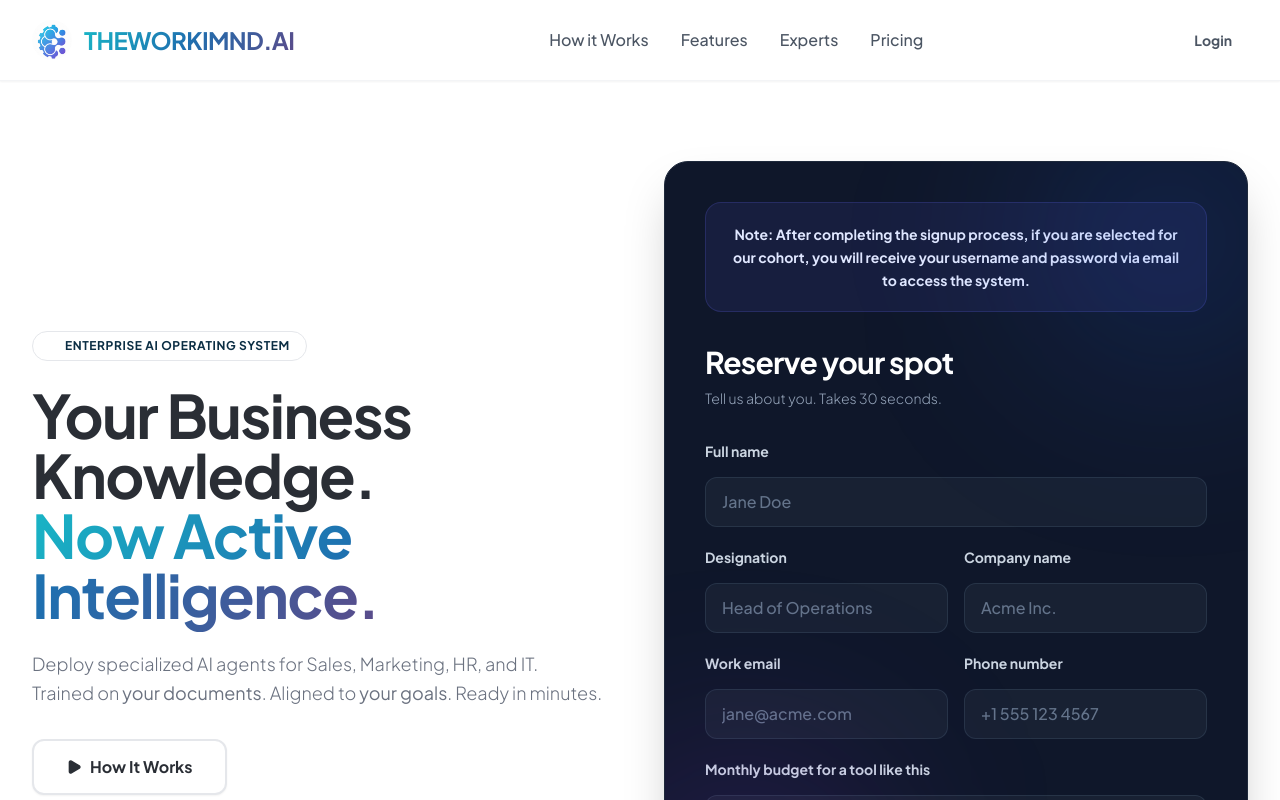
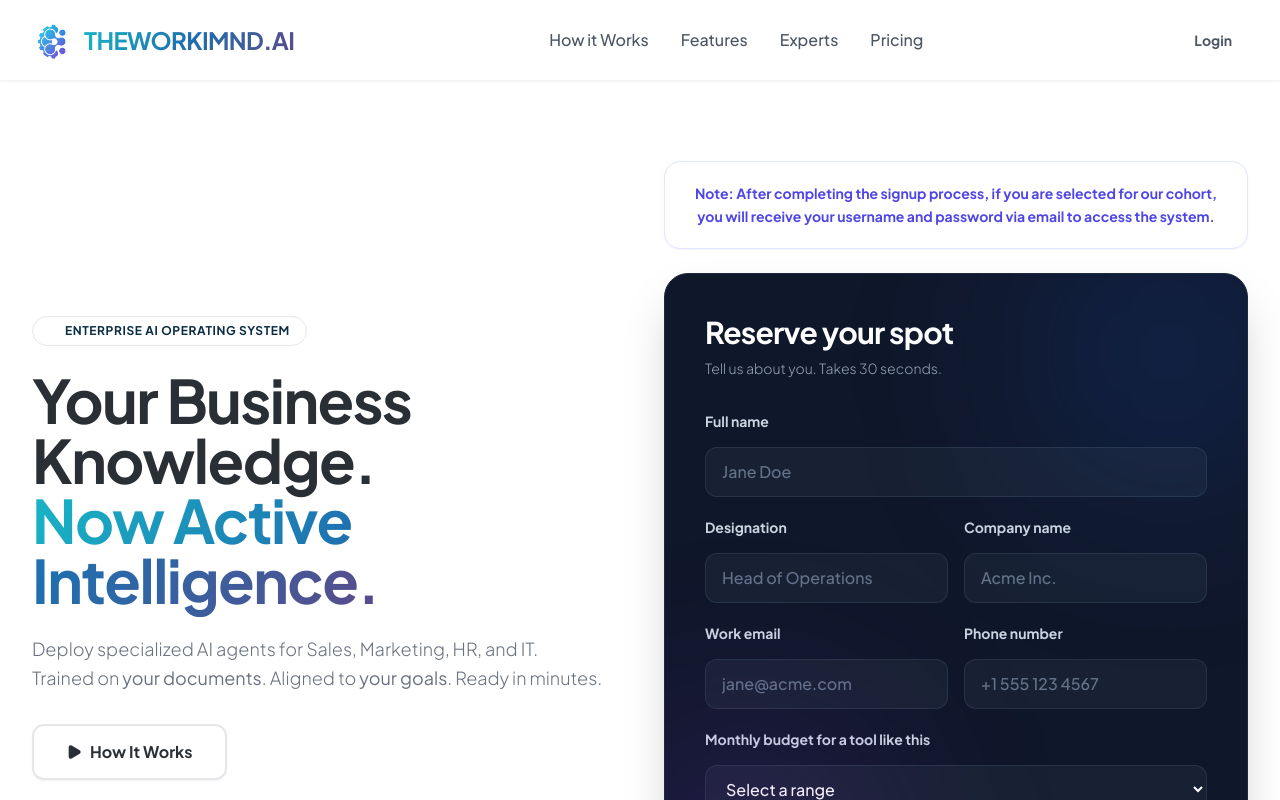
Before and after one commit to Hanzala-Vhora/Workmind, a React (Vite) app in the folder client/: page / in a window 1280 px wide. Shown: the top 800 px of the page. Built offline with nearby package versions, Linux system fonts and the light colour scheme; no server answers.

Commit message:
fixed this also

```diff
--- a/client/components/LandingPage.tsx
+++ b/client/components/LandingPage.tsx
@@ -174,14 +174,14 @@ export const LandingPage: React.FC = () => {
 
           {/* Right Column: Waitlist Form / Success Message */}
           <div className="relative">
+            <div className="mb-6 p-5 rounded-2xl bg-white border border-indigo-100 text-indigo-600 text-sm leading-relaxed font-bold text-center shadow-sm">
+                Note: After completing the signup process, if you are selected for our cohort, you will receive your username and password via email to access the system.
+            </div>
+
             <div className="w-full bg-[#0F172A] p-8 md:p-10 rounded-3xl border border-slate-800 shadow-2xl relative overflow-hidden text-white backdrop-blur-xl animate-fadeIn">
               {/* Decorative glows */}
               <div className="absolute top-[-50px] right-[-50px] w-64 h-64 bg-blue-600/20 blur-[100px] pointer-events-none rounded-full"></div>
               <div className="absolute bottom-[-50px] left-[-50px] w-64 h-64 bg-purple-600/20 blur-[100px] pointer-events-none rounded-full"></div>
-
-              <div className="mb-8 p-5 rounded-2xl bg-indigo-500/10 border border-indigo-500/20 text-indigo-100 text-sm leading-relaxed font-bold text-center">
-                Note: After completing the signup process, if you are selected for our cohort, you will receive your username and password via email to access the system.
-              </div>
 
               <h3 className="text-2xl md:text-3xl font-bold mb-2 tracking-tight text-white">Reserve your spot</h3>
 
```
